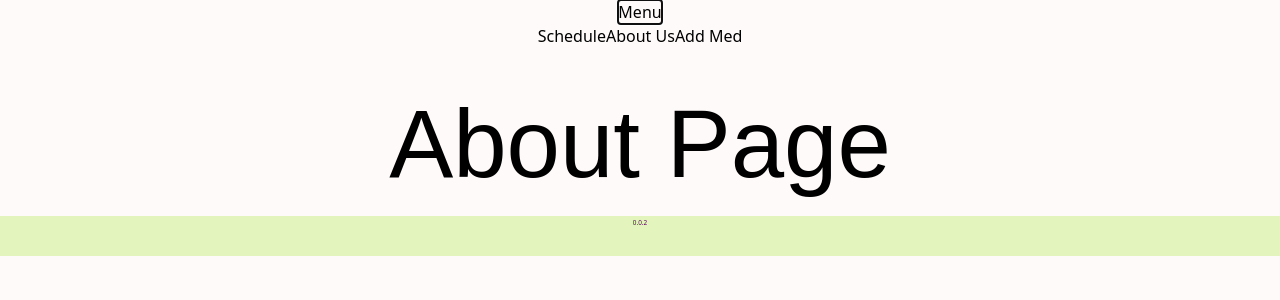
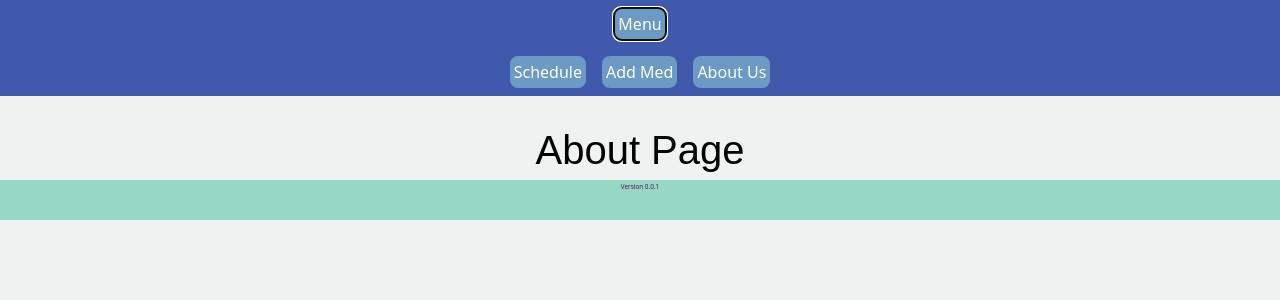
Before and after one commit to MyMedAssistant/mymedassistant_react_web, a Next.js app: page /about in a window 1280 px wide. Both pictures are taken after a click on the button "Menu". Shown: the top 300 px of the page. Built offline with nearby package versions, Linux system fonts and the light colour scheme.

Commit message:
basic styling created for site excluding schedule

```diff
--- a/components/Footer.js
+++ b/components/Footer.js
@@ -3,7 +3,7 @@ import style from '../scss/Footer.module.scss'
 export default function Footer() {
   return (
     <footer className = {style.footer}>
-      <small>0.0.2</small>
+      <small>Version 0.0.1</small>
     </footer>
   )
 }
--- a/components/Nav.js
+++ b/components/Nav.js
@@ -1,5 +1,6 @@
 import Link from 'next/link'
 import React, { Component } from 'react';
+import style from '../scss/Nav.module.scss'
 
 class Nav extends Component {
   constructor() {
@@ -29,7 +30,7 @@ class Nav extends Component {
 
   render() {
     return (
-      <div>
+      <div className = {style.nav}>
         <button onClick={this.showMenu}>
           Menu
         </button>
@@ -39,13 +40,13 @@ class Nav extends Component {
             ? (
               <div className="menu">
                 <Link href="/schedule">
-                  <a>Schedule</a>
+                  <button>Schedule</button>
+                </Link>
+                <Link href="/form">
+                  <button>Add Med</button>
                 </Link>
                 <Link href="/about">
-                  <a>About Us</a>
-                </Link>
-                <Link href="/form">
-                  <a>Add Med</a>
+                  <button>About Us</button>
                 </Link>
               </div>
             )
--- a/pages/schedule.js
+++ b/pages/schedule.js
@@ -13,8 +13,9 @@ function Schedule(props){
                 <Nav />
                   <main  className = {style.medschedule}>
                     <h1>Medication Schedule</h1>
-                      <ul className= {style.listitems}>
-                      This is a list of items
+                      <ul>
+                      {/* <ul className= {style.listitems}> */}
+                      {/* <h3>This is a list of items</h3> */}
                       {props.med_schedules.map(schedule=><MedItem key={schedule.id} schedule={schedule}/>)}
                       </ul>
                   </main>
--- a/scss/AboutPage.module.scss
+++ b/scss/AboutPage.module.scss
@@ -1,7 +1,7 @@
 .aboutpage{
   h1{
     font-family: fantasy;
-    font-size: 12vh;
+    font-size: 5vh;
     margin:auto;
     width:100%;
     text-align: center;
--- a/scss/Footer.module.scss
+++ b/scss/Footer.module.scss
@@ -1,5 +1,5 @@
 $footercolor: #570e57;
-$primary-color:#e4f4bd;
+$primary-color:#97d8c4;
 
 .footer{
   font-size:1vh;
--- a/scss/MedItem.module.scss
+++ b/scss/MedItem.module.scss
@@ -1,7 +1,7 @@
 .medschedule{
   h1{
     font-family: fantasy;
-    font-size: 12vh;
+    font-size: 10vh;
     margin:auto;
     width:100%;
     text-align: center;
--- /dev/null
+++ b/scss/Nav.module.scss
@@ -0,0 +1,16 @@
+$primary-color:#4059ad;
+
+.nav{
+  font-size:2vh;
+  font: cursive;
+  background-color: $primary-color;
+  height: 12vh;
+  button{
+      color:white;
+      background-color: #6b9ac4;
+      border-radius: 1vh;
+      padding:.5vh;
+      margin:1vh;
+
+  }
+}
--- a/scss/style.scss
+++ b/scss/style.scss
@@ -1,7 +1,7 @@
 @tailwind base;
 @tailwind components;
 
-$primary-color: snow;
+$primary-color: #eff2f1;
 
 body {
   width:100%;
```
Also changed, not shown: scss/MedSchedule.module.scss (+31 -6 lines).
